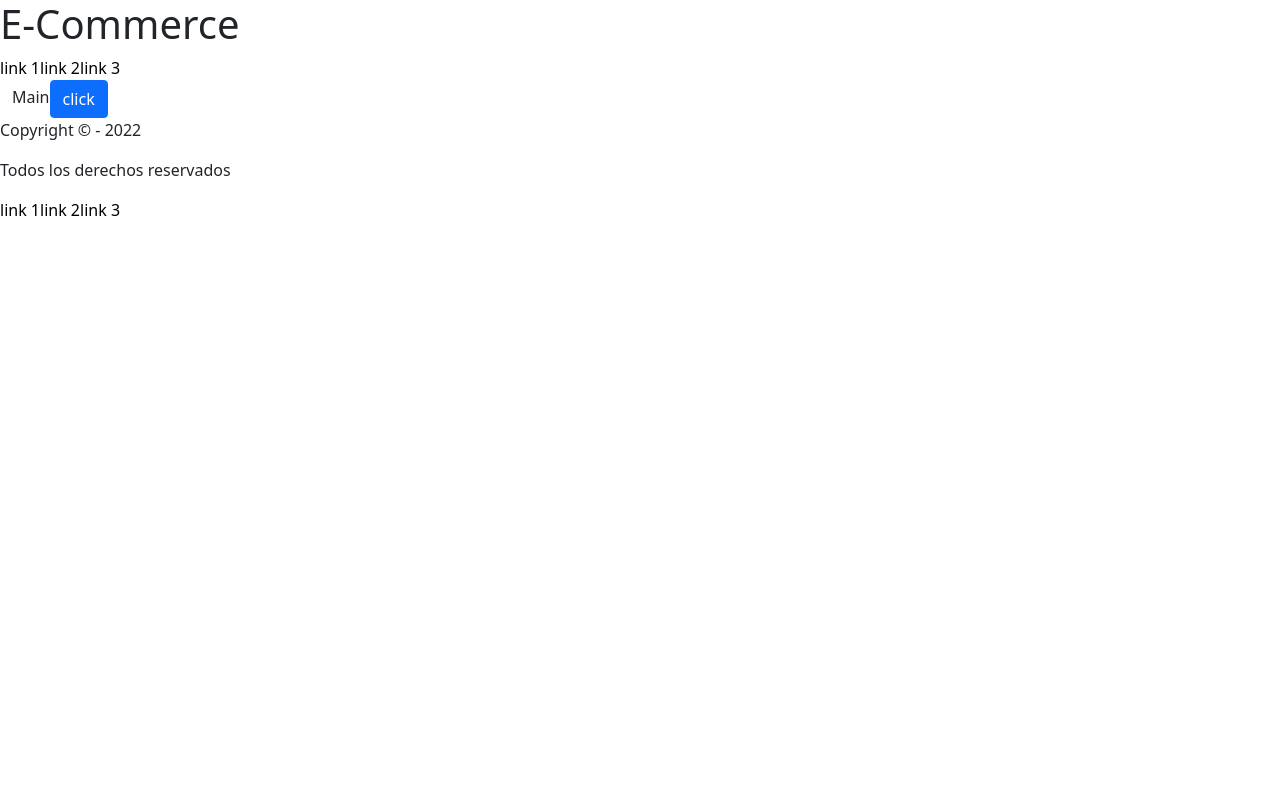
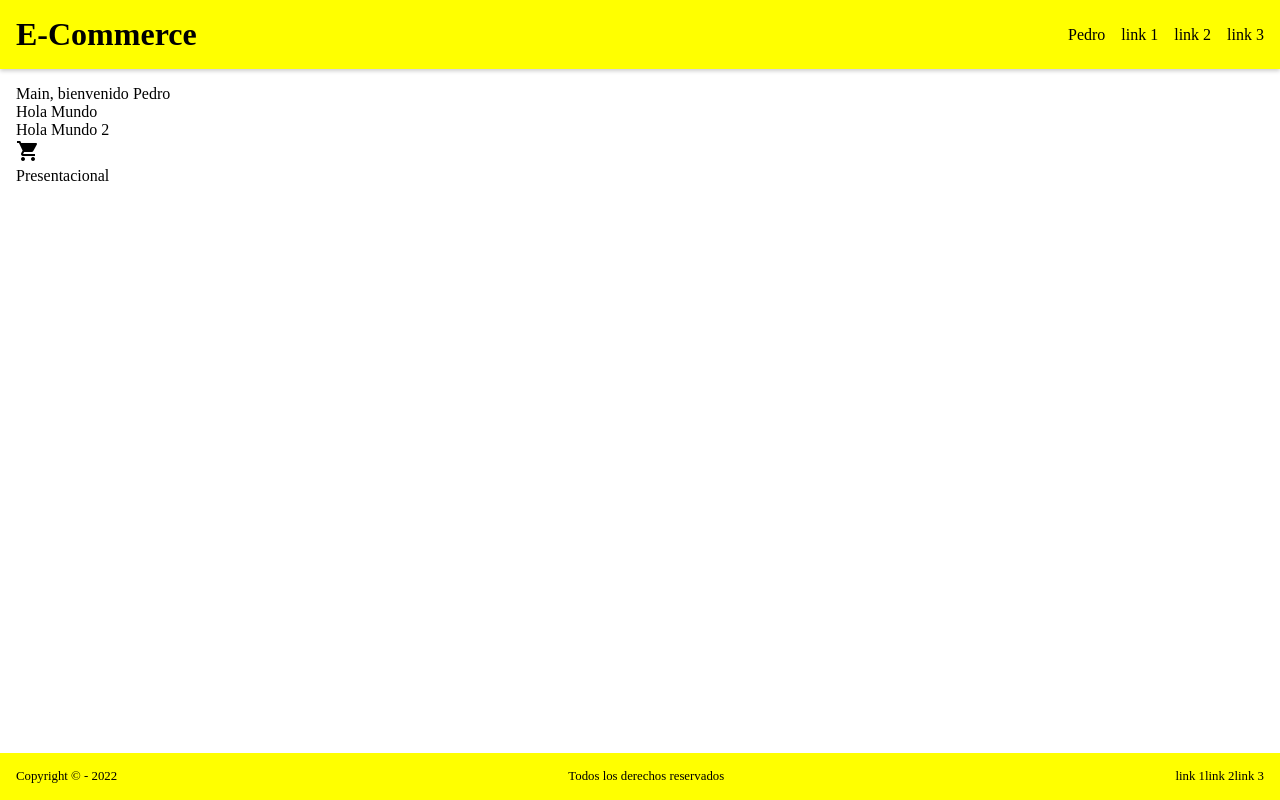
Before and after one commit to HoracioGutierrez/comision_37165, a React (Create React App) app: page / in a window 1280 px wide. Built offline with nearby package versions, Linux system fonts and the light colour scheme.

Commit message:
Clase Props

```diff
--- a/public/index.html
+++ b/public/index.html
@@ -13,6 +13,8 @@
     <link rel="manifest" href="%PUBLIC_URL%/manifest.json" />
     <title>React App</title>
     <!-- <link href="https://cdn.jsdelivr.net/npm/bootstrap@5.1.3/dist/css/bootstrap.min.css" rel="stylesheet" integrity="sha384-1BmE4kWBq78iYhFldvKuhfTAU6auU8tT94WrHftjDbrCEXSU1oBoqyl2QvZ6jIW3" crossorigin="anonymous"> -->
+    <link href="https://fonts.googleapis.com/icon?family=Material+Icons"
+      rel="stylesheet">
   </head>
   <body>
     <noscript>You need to enable JavaScript to run this app.</noscript>
--- a/src/App.js
+++ b/src/App.js
@@ -15,16 +15,13 @@ const App = () => {
   return (
     <>
       <Header/>
-      <Main/>
-      <Footer/>
+      <Main nombre="Pedro">
+        <p>Hola Mundo</p>
+        <p>Hola Mundo 2</p>
+      </Main>
+      <Footer />
     </>
   )
 }
 
 export default App
-
-
-
-/* export default app = () => {
-  return "Hola Mundo"
-} */
--- /dev/null
+++ b/src/Container.js
@@ -0,0 +1,12 @@
+import Presentacional from "./Presentacional"
+
+const Container = () => {
+
+  const usuarios = ["Juan","Pedro","Maria","Ana"]
+
+  return (
+    <Presentacional usuarios={usuarios}/>
+  )
+}
+
+export default Container
--- a/src/Footer.js
+++ b/src/Footer.js
@@ -1,11 +1,24 @@
 import Nav from "./Nav"
 
 const Footer = () => {
+
+  const edad = 30
+  const saludo = () => { }
+  const links = ["link1", "link2", "link2", "cantactame", "faq", "tienda"]
+  //const footer = true
+
   return (
-    <footer>
+    <footer className="footer">
       <p>Copyright &copy; - 2022</p>
       <p>Todos los derechos reservados</p>
-      <Nav/>
+      <Nav
+        nombre="horacio"
+        apellido="Gutierrez"
+        edad={edad}
+        onAdd={saludo}
+        link={links}
+        footer
+        />
     </footer>
   )
 }
--- a/src/Header.js
+++ b/src/Header.js
@@ -4,7 +4,7 @@ const Header = () => {
   return (
     <header className="header">
       <h1 className="header__titlo">E-Commerce</h1>
-      <Nav/>
+      <Nav nombre="Pedro" apellido="Gomez" footer={false}/>
     </header>
   )
 }
--- a/src/Main.js
+++ b/src/Main.js
@@ -1,18 +1,21 @@
-import {Container , Button} from "react-bootstrap"
+import Container from "./Container"
 
-/* const Main = () => {
+const Main = ({ children, nombre }) => {
+
+  //console.log(props)
+  //const {children,nombre} = props
+  //const {children:children} = props
+  //const children = props.children
+
   return (
-    <main className="container-fluid">Main</main>
-  )
-} */
-
-
-const Main = () => {
-  return (
-    <Container as="main" fluid>
-      Main
-      <Button>click</Button>
-    </Container>
+    <main>
+      Main, bienvenido {nombre}
+      {children}
+      <span className="material-icons">
+        shopping_cart
+      </span>
+      <Container />
+    </main>
   )
 }
 
--- a/src/Nav.js
+++ b/src/Nav.js
@@ -1,4 +1,9 @@
-const Nav = () => {
+const Nav = (props) => {
+  //console.table(props.link)
+  //console.log(props.id)
+  //console.log(props.nombre)
+  //console.log(props.footer)
+  if(props.footer){
     return (
       <nav className="nav">
         <a href="#" className="nav__link">link 1</a>
@@ -6,6 +11,16 @@ const Nav = () => {
         <a href="#" className="nav__link">link 3</a>
       </nav>
     )
+  }else{
+    return(
+      <nav className="nav">
+        <a href="#">{props.nombre}</a>
+        <a href="#" className="nav__link">link 1</a>
+        <a href="#" className="nav__link">link 2</a>
+        <a href="#" className="nav__link">link 3</a>
+      </nav>
+    )
+  }
 }
 
 export default Nav
--- /dev/null
+++ b/src/Presentacional.js
@@ -0,0 +1,7 @@
+const Presentacional = (props) => {
+  console.log(props)
+  return (
+    <div>Presentacional</div>
+  )
+}
+export default Presentacional
--- a/src/estilos.scss
+++ b/src/estilos.scss
@@ -1,12 +1,56 @@
-body {
-  /* background-color: red; */
+* {
+  padding: 0;
+  margin: 0;
+  box-sizing: border-box;
 }
 
-.nav {
+html , body , #root {
+  height: 100vh;
+}
 
-  &__link {
-    color: black;
-    text-decoration: none;
-  }
+a {
+  color: black;
+  text-decoration: none;
+}
+
+#root {
+  display: flex;
+  flex-direction: column;
+}
+
+/* padre > hijo {
 
 }
+
+padre hijo {
+
+} */
+
+#root > main , #root > header , #root > footer {
+  padding: 1rem;
+}
+
+#root > main {
+  flex-grow: 1;
+}
+
+.header {
+  background-color: yellow;
+  display: flex;
+  justify-content: space-between;
+  align-items: center;
+  box-shadow: 0 2px 4px rgba(0, 0, 0, 0.2);
+
+  nav {
+    a {
+      margin-left: 1rem;
+    }
+  }
+}
+
+.footer {
+  background-color: yellow;
+  display: flex;
+  justify-content: space-between;
+  font-size: 0.8rem;
+}
```
Also changed, not shown: src/index.js (+0 -11 lines), info.txt. Lines whose indentation alone changed are shown as unchanged.
